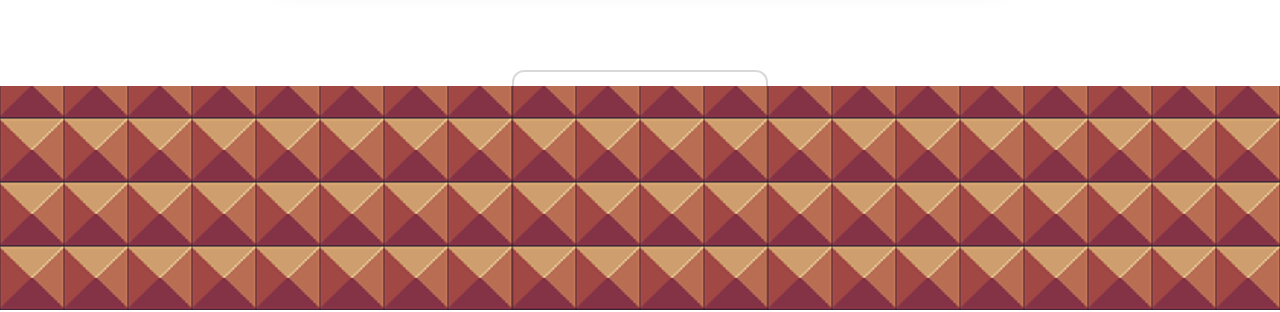
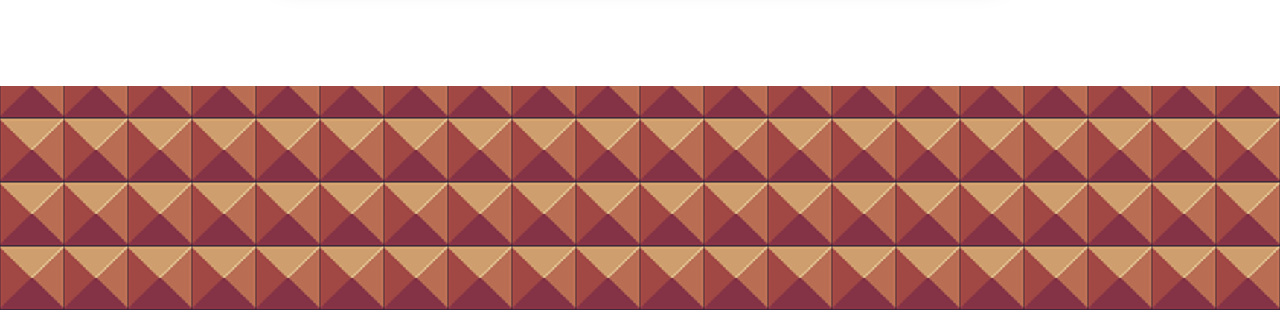
Before and after one commit to CryptoGot/cryptogot.github.io, a plain HTML site: page index.html in a window 1280 px wide. Shown: the part 490-802 px from the top of the page. Drawn offline with Linux system fonts and the light colour scheme.

Commit message:
Update index.html

```diff
--- a/index.html
+++ b/index.html
@@ -32,7 +32,6 @@
       <h1 class="title">Aurélien Lannoye</h1>
     </div>
     <div class="ground" aria-hidden="true"></div>
-    <div class="pit pit--center"></div>
 
   </header> <!-- ✅ on ferme bien le header -->
 
```
